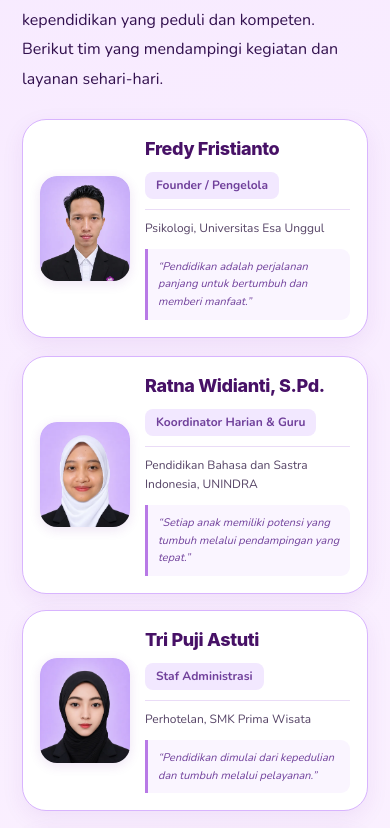
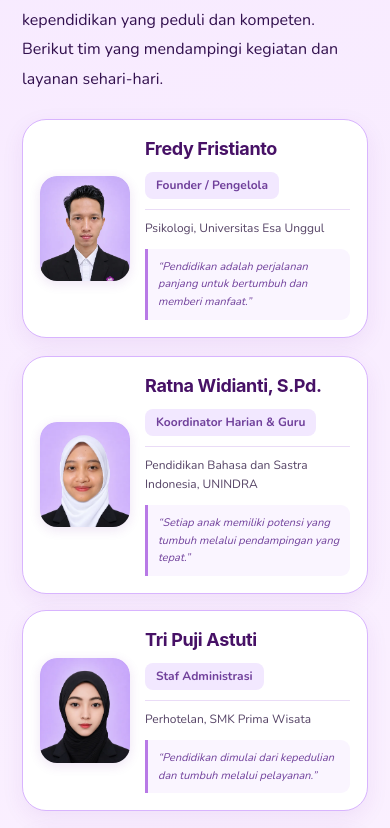
Before and after one commit to hanania-id/hanania-id.github.io, a plain HTML site: page tentang.html in a window 390 px wide. Shown: the part 6240-7068 px from the top of the page. Drawn offline with nearby package versions, Linux system fonts and the light colour scheme.

Commit message:
Refine team typography and mobile FACE layout

```diff
--- a/tentang.html
+++ b/tentang.html
@@ -123,7 +123,7 @@ footer{background:#35104d;color:white;padding:23px 0}footer .container{align-ite
 .about-cta{text-align:center;background:linear-gradient(125deg,#ecd0fa,#ffe5f5);padding:60px 20px;border-radius:30px}
 .about-cta p{max-width:640px;margin:0 auto 23px}
 .about-nav .links a[aria-current=page]{color:#a126c6;font-weight:900}
-@media(max-width:760px){.about-hero{padding:46px 0}.about-section{padding:45px 0}.about-grid,.about-values{grid-template-columns:1fr}.about-timeline{grid-template-columns:1fr}.about-face{grid-template-columns:repeat(2,1fr)}.about-team{grid-template-columns:repeat(2,1fr)}.about-panel{padding:22px}.about-cta{border-radius:22px}}
+@media(max-width:760px){.about-hero{padding:46px 0}.about-section{padding:45px 0}.about-grid,.about-values{grid-template-columns:1fr}.about-timeline{grid-template-columns:1fr}.about-face{grid-template-columns:1fr}.about-team{grid-template-columns:repeat(2,1fr)}.about-panel{padding:22px}.about-cta{border-radius:22px}}
 @media(max-width:390px){.about-team{grid-template-columns:1fr}.about-face{grid-template-columns:1fr}}
 
 /* Penyempurnaan halaman Tentang Kami — 2026 */
@@ -299,8 +299,8 @@ footer{background:#35104d;color:white;padding:23px 0}footer .container{align-ite
   color: #471166;
   font-family: Inter, "Segoe UI", Arial, sans-serif;
   font-size: clamp(16px, 1.35vw, 20px);
-  font-weight: 800;
-  line-height: 1.3;
+  font-weight: 650;
+  line-height: 1.4;
   letter-spacing: -0.35px;
   text-align: left;
   white-space: normal;
```
